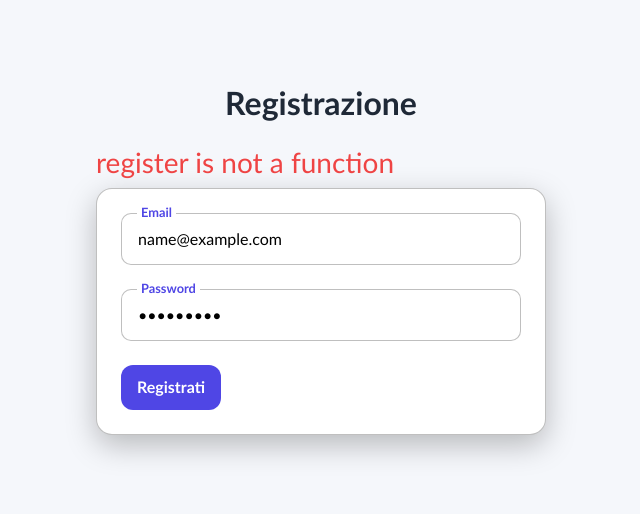
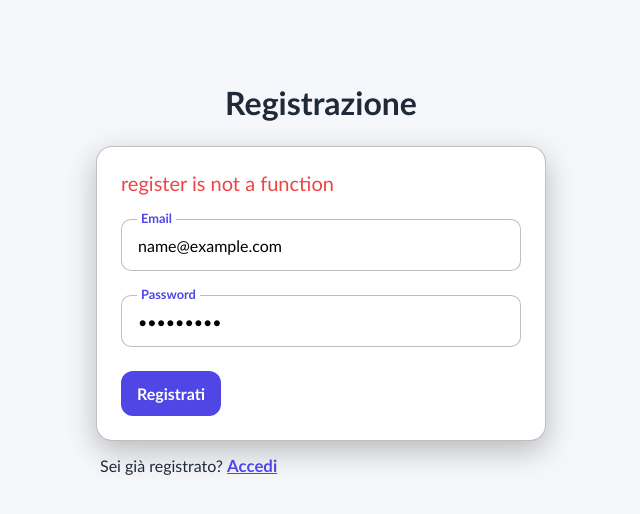
Before and after one commit to VincenzoLivigni/hire_flow, a React app in the folder frontend/: page /register in a window 1280 px wide. Both pictures are taken after typing "name@example.com", "Sample123" into the empty fields and a click on the button "Registrati". Shown: the top 514 px of the page, without its empty margins (319-959 px from the left). Built offline with nearby package versions, Linux system fonts and the light colour scheme; the HTML template or start-up script is replaced by a standard one.

Commit message:
add authentication form validation

```diff
--- a/frontend/src/index.css
+++ b/frontend/src/index.css
@@ -193,8 +193,9 @@ h1 {
 /* errori */
 .register_error,
 .login_error {
+    font-size: 1.25rem;
     color: #ef4444;
-    margin-top: 1.25rem;
+    margin-bottom: 1.5rem;
 }
 
 /* ##### DASHBOARD ##### */
@@ -588,6 +589,13 @@ footer span {
         padding: 0.75rem;
     }
 
+    /* errori */
+    .register_error,
+    .login_error {
+        font-size: 0.95rem;
+        margin-bottom: 1.25rem;
+    }
+
     /* header */
     .app_navbar {
         padding: 0.85rem;
@@ -693,6 +701,7 @@ footer span {
 
 /* mobile */
 @media screen and (max-width:450px) {
+
     .app_navbar a {
         font-size: 1.2rem;
     }
--- a/frontend/src/pages/Login.jsx
+++ b/frontend/src/pages/Login.jsx
@@ -17,12 +17,27 @@ export default function Login() {
         e.preventDefault()
         setError("")
 
+        if (!email.trim()) {
+            setError("Compila il campo email!")
+            return
+        }
+
+        if (!password.trim()) {
+            setError("Compila il campo password!")
+            return
+        }
+
+        if (password.length < 6) {
+            setError("La password deve contenere almeno 6 caratteri!")
+            return
+        }
+
         try {
             await login(email, password)
             navigate("/dashboard")
         }
         catch (err) {
-            setError(err.message)
+            setError(err.message || "Login non riuscito")
         }
     }
 
@@ -31,11 +46,12 @@ export default function Login() {
             <div className="login_container">
                 <h1>Login</h1>
 
-                {
-                    error && <h3 className="login_error">{error}</h3>
-                }
+                <form onSubmit={handleSubmit}>
 
-                <form onSubmit={handleSubmit}>
+                    {
+                        error && <h3 className="login_error">{error}</h3>
+                    }
+
                     <div className="input_field">
                         <input
                             type="email"
--- a/frontend/src/pages/Register.jsx
+++ b/frontend/src/pages/Register.jsx
@@ -1,6 +1,6 @@
 import { useContext, useState } from "react"
 import { GlobalContext } from "../contexts/GlobalContext"
-import { useNavigate } from "react-router-dom"
+import { Link, useNavigate } from "react-router-dom"
 
 export default function Register() {
 
@@ -16,12 +16,27 @@ export default function Register() {
         e.preventDefault()
         setError("")
 
+        if (!email.trim()) {
+            setError("Compila il campo email!")
+            return
+        }
+
+        if (!password.trim()) {
+            setError("Compila il campo password!")
+            return
+        }
+
+        if (password.length < 6) {
+            setError("La password deve contenere almeno 6 caratteri!")
+            return
+        }
+
         try {
             await register(email, password)
             navigate("/")
         }
         catch (err) {
-            setError(err.message)
+            setError(err.message || "Registrazione non riuscita")
         }
     }
 
@@ -31,11 +46,11 @@ export default function Register() {
             <div className="register_container">
                 <h1>Registrazione</h1>
 
-                {
-                    error && <h3 className="register_error">{error}</h3>
-                }
+                <form onSubmit={handleSubmit}>
+                    {
+                        error && <h3 className="register_error">{error}</h3>
+                    }
 
-                <form onSubmit={handleSubmit}>
                     <div className="input_field">
                         <input
                             type="email"
@@ -58,6 +73,10 @@ export default function Register() {
 
                     <button className="primary_button" type="submit">Registrati</button>
                 </form>
+
+                <div className="auth_link">
+                    <p>Sei già registrato? <Link to="/">Accedi</Link> </p>
+                </div>
             </div>
         </>
     )
```
